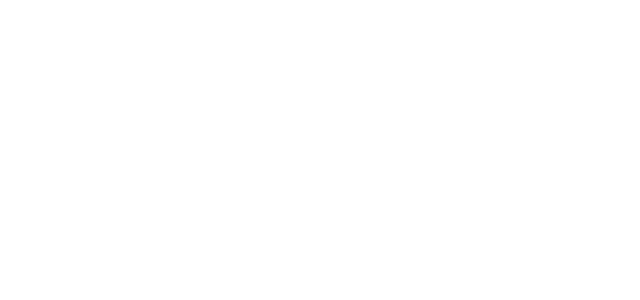
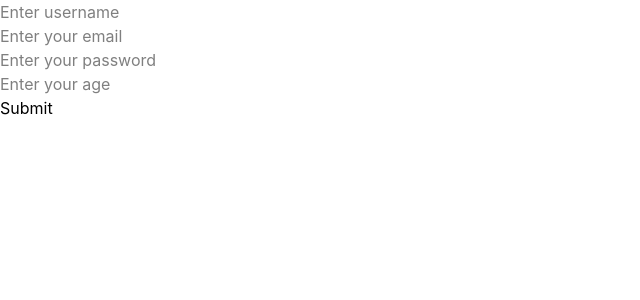
Before and after one commit to NaveenKumar-M1887/Group-Projects, a React app in the folder frontend/: page /Register in a window 1280 px wide. Before the commit this address had no page. Shown: the top 300 px of the page, without its empty margins (0-640 px from the left). Built offline with nearby package versions, Linux system fonts and the light colour scheme; the HTML template or start-up script is replaced by a standard one.

Commit message:
day 2 morning push updated successfully 03:37

```diff
--- a/frontend/package.json
+++ b/frontend/package.json
@@ -10,11 +10,14 @@
     "preview": "vite preview"
   },
   "dependencies": {
+    "@hookform/resolvers": "^7.0.9",
     "@tailwindcss/vite": "^4.3.5",
     "react": "^19.3.1",
     "react-dom": "^19.3.1",
+    "react-hook-form": "^7.92.0",
     "react-router-dom": "^7.18.7",
-    "tailwindcss": "^4.3.5"
+    "tailwindcss": "^4.3.5",
+    "zod": "^4.6.7"
   },
   "devDependencies": {
     "@types/react": "^19.3.0",
--- a/frontend/src/App.jsx
+++ b/frontend/src/App.jsx
@@ -7,10 +7,12 @@ import Login from '../src/pages/Login'
 import Projects from '../src/pages/Projects'
 import './App.css'
 import { BrowserRouter, Route, Routes } from 'react-router-dom'
+import Register from './pages/Register'
 function App() {
   return (
     <BrowserRouter>
     <Routes>
+      <Route path ="/" element={<Login/>}/>
       <Route path ="/Login" element={<Login/>}/>
       <Route path ="/Projects" element={<Projects/>}/>
       <Route path ="/Team" element={<Team/>}/>
@@ -18,6 +20,8 @@ function App() {
       <Route path ="/Dashboard" element={<Dashboard/>}/>
       <Route path ="/Calendar" element={<Calendar/>}/>
       <Route path ="/Settings" element={<Settings/>}/>
+      <Route path ="/Register" element={<Register/>}/>
+
 
     </Routes>
     </BrowserRouter>
--- /dev/null
+++ b/frontend/src/Components/Registerschema.js
@@ -0,0 +1,7 @@
+import z from "zod";
+export const Registerschema=z.object({
+    name:z.string().min(3,"Name must Contain 3 letter"),
+    email:z.string().email("Enetr a valid Email"),
+    password: z.string().min(8, "Password must contain 8 characters"),
+    age:z.coerce.number().min(18,"Age must be minimum of 18"),
+})
--- /dev/null
+++ b/frontend/src/pages/Register.jsx
@@ -0,0 +1,30 @@
+import { useNavigate } from "react-router-dom";
+import { Registerschema } from "../Components/Registerschema";
+import { zodResolver } from "@hookform/resolvers/zod";
+import { useForm } from "react-hook-form";
+
+function Register() {
+    const navigate =useNavigate();
+    const {register,handleSubmit,formState:{errors}}=useForm({
+        resolver:zodResolver(Registerschema)
+    })
+    function onSubmit(data){
+        console.log(data)
+        alert("register Success")
+        navigate("/")
+    }
+    return ( <form onSubmit={handleSubmit(onSubmit)}>
+        <input type="text" name="Enter your name" required placeholder="Enter username" {...register("name")}/>
+        <p>{errors.name?.message}</p>
+       <input type="email" name="Enter your Email" required placeholder="Enter your email" {...register("email")}/>
+        <p>{errors.email?.message}</p>
+        <input type="password" name="Enter your Password" required placeholder="Enter your password" {...register("password")}/>
+        <p>{errors.password?.message}</p>
+        <input type="number" name="Enter your age" required placeholder="Enter your age" {...register("age")}/>
+        <p>{errors.age?.message}</p>
+        <button type="submit">Submit</button>
+        </form>
+     );
+}
+
+export default Register;
```
Also changed, not shown: 1 other file (tests, documents, lock files or other folders).
